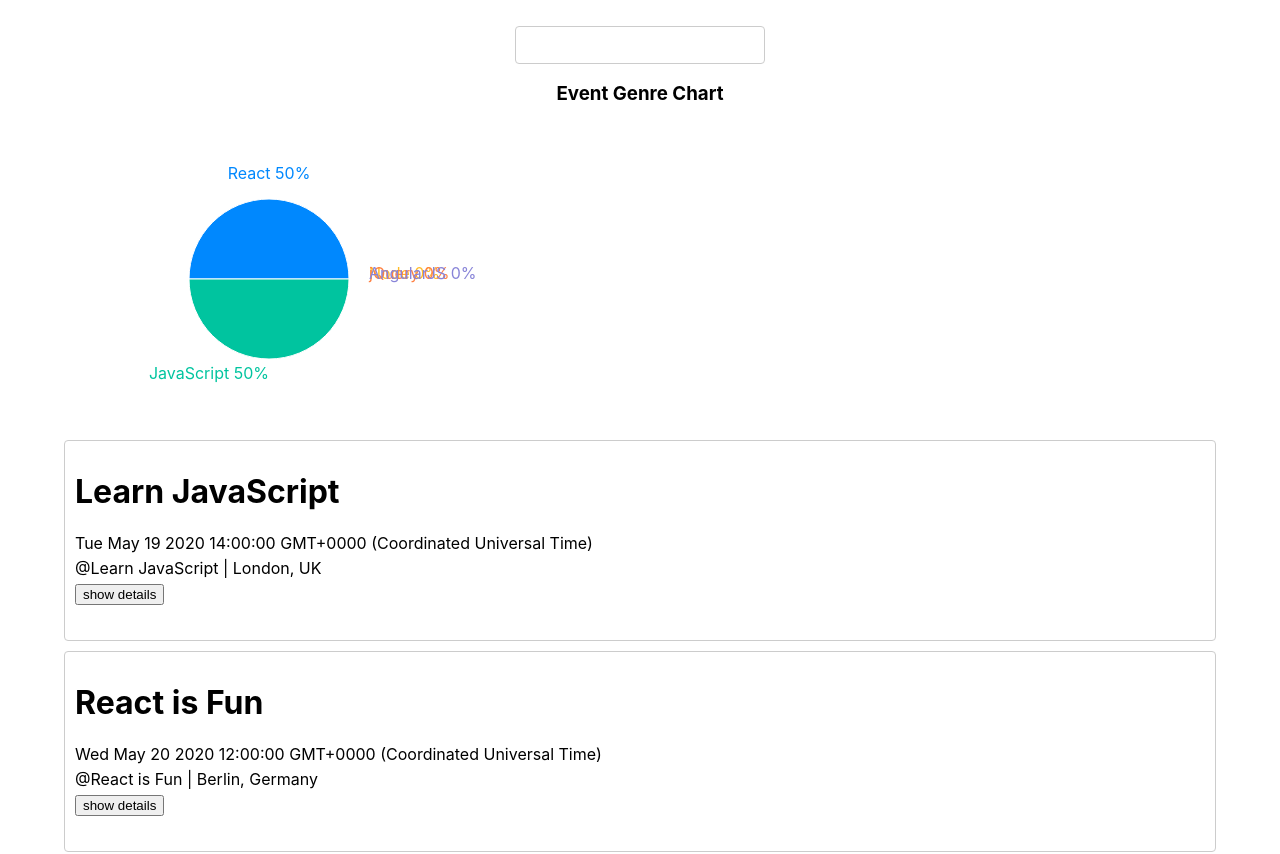
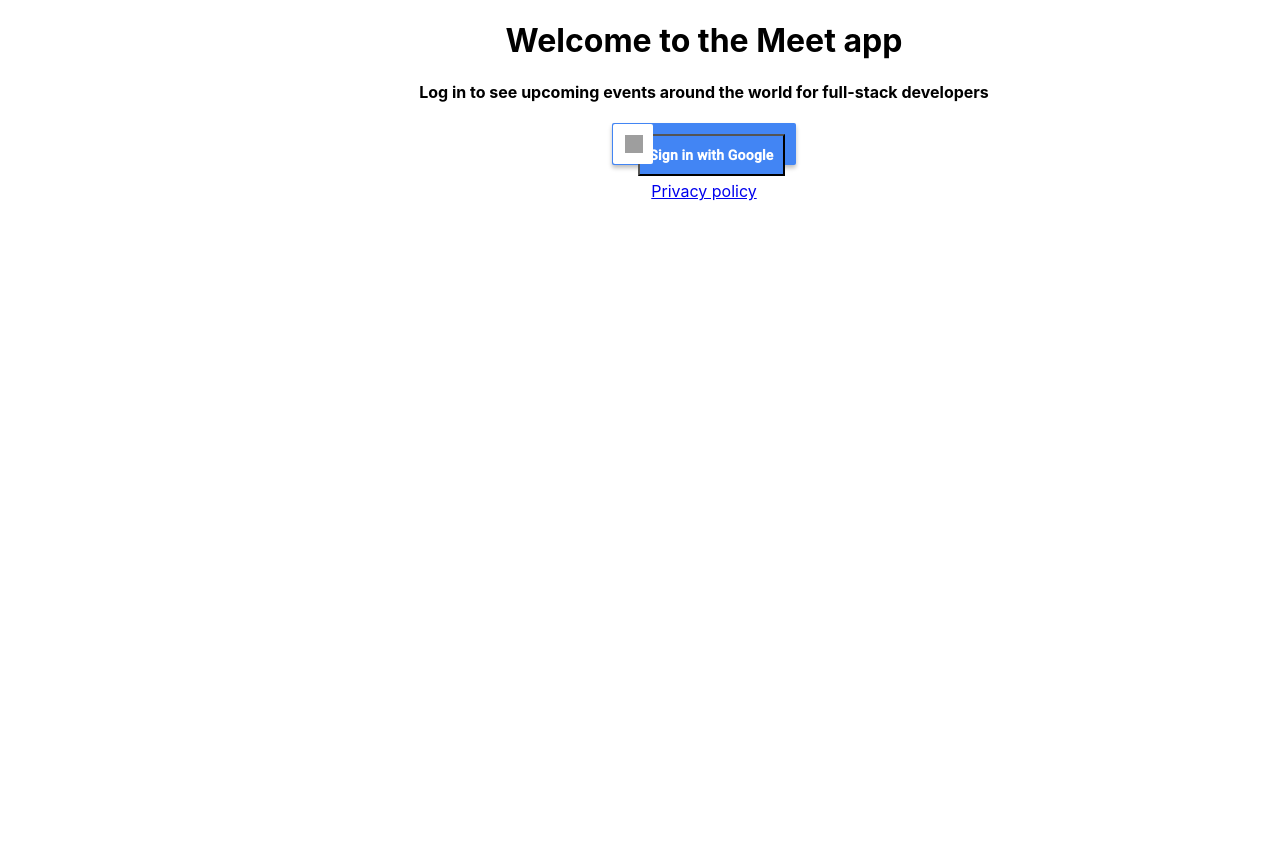
Before and after one commit to Alen245/meet, a React (Create React App) app: page / in a window 1280 px wide. Shown: the top 854 px of the page. After the commit the page ends 800 px from the top, so only its background shows below. Built offline with nearby package versions, Linux system fonts and the light colour scheme; grey boxes are pictures that could not be loaded.

Commit message:
4.10 fixed 1

```diff
--- a/src/App.js
+++ b/src/App.js
@@ -1,11 +1,12 @@
-import React, { Component } from 'react';
-import './App.css';
-import EventList from './EventList';
-import CitySearch from './CitySearch';
-import { getEvents, extractLocations } from './api';
-import './nprogress.css';
-import EventGenre from './EventGenre';
-import NumberOfEvents from './NumberOfEvents';
+import React, { Component } from "react";
+import "./App.css";
+import EventList from "./EventList";
+import CitySearch from "./CitySearch";
+import { getEvents, extractLocations } from "./api";
+import "./nprogress.css";
+import EventGenre from "./EventGenre";
+import NumberOfEvents from "./NumberOfEvents";
+import WelcomeScreen from "./WelcomeScreen";
 
 class App extends Component {
   state = {
@@ -13,8 +14,8 @@ class App extends Component {
     locations: [],
     eventCount: 32,
     selectedCity: null,
-    warningText: '',
-    showWelcomeScreen: undefined,
+    warningText: "",
+    isLoggedIn: false,
   };
 
   componentDidMount() {
@@ -30,11 +31,22 @@ class App extends Component {
     });
   };
 
+  handleLogin = () => {
+    // Perform login logic here, e.g., authenticate with Google
+
+    // If login is successful, update the state
+    this.setState({ isLoggedIn: true });
+  };
+
   render() {
-    const { events, locations } = this.state;
+    const { events, locations, isLoggedIn } = this.state;
 
     return (
       <div className="App">
+        {!isLoggedIn ? (
+          <WelcomeScreen handleLogin={this.handleLogin} />
+        ) : (
+          <>
             <CitySearch locations={locations} updateEvents={this.updateEvents} />
             <EventGenre events={events} />
             <EventList events={events} />
@@ -42,6 +54,8 @@ class App extends Component {
               numberOfEvents={this.state.numberOfEvents}
               updateEvents={this.updateEvents}
             />
+          </>
+        )}
       </div>
     );
   }
--- /dev/null
+++ b/src/WelcomeScreen.css
@@ -0,0 +1,66 @@
+.WelcomeScreen {
+    position: fixed;
+    width: 100%;
+    height: 100%;
+    top: 0;
+    background: white;
+  }
+
+  .login-button {
+    color: #494949;
+    text-transform: uppercase;
+    text-decoration: none;
+    background: #ffffff;
+    border: 4px solid #494949;
+    display: inline-block;
+    transition: all 0.4s ease 0s;
+    min-width: 10rem;
+    margin: 1rem;
+  }
+
+  .google-btn {
+    width: 184px;
+    height: 42px;
+    margin: 1rem;
+    background-color: #4285f4;
+    border-radius: 2px;
+    box-shadow: 0 3px 4px 0 rgba(0, 0, 0, 0.25);
+  }
+
+  .google-btn:hover {
+    box-shadow: 0 0 6px #4285f4;
+  }
+
+  .google-btn:active {
+    background: #1669f2;
+  }
+
+  .google-icon-wrapper {
+    position: absolute;
+    margin-top: 1px;
+    margin-left: 1px;
+    width: 40px;
+    height: 40px;
+    border-radius: 2px;
+    background-color: #fff;
+  }
+
+  .google-icon {
+    position: absolute;
+    margin-top: 11px;
+    margin-left: -8px;
+    width: 18px;
+    height: 18px;
+  }
+
+  .btn-text {
+    float: right;
+    color: #fff;
+    font-size: 14px;
+    letter-spacing: 0.2px;
+    font-family: "Roboto";
+    background-color: #4285f4;
+    width: 80%;
+    height: 100%;
+    text-align: center;
+  }
--- /dev/null
+++ b/src/WelcomeScreen.jsx
@@ -0,0 +1,34 @@
+import React from "react";
+import "./WelcomeScreen.css";
+
+function WelcomeScreen(props) {
+	return (
+		<div className="WelcomeScreen">
+			<h1>Welcome to the Meet app</h1>
+			<h4>Log in to see upcoming events around the world for full-stack developers</h4>
+			<div className="button_cont" align="center">
+				<div className="google-btn">
+					<div className="google-icon-wrapper">
+						<img
+							className="google-icon"
+							src="https://upload.wikimedia.org/wikipedia/commons/5/53/Google_%22G%22_Logo.svg"
+							alt="Google sign-in"
+						/>
+					</div>
+					<button
+						onClick={props.handleLogin}
+						rel="nofollow noopener"
+						className="btn-text"
+					>
+						<b>Sign in with Google</b>
+					</button>
+				</div>
+			</div>
+			<a href="https://Alen245.github.io/meet/privacy.html" rel="nofollow noopener">
+				Privacy policy
+			</a>
+		</div>
+	);
+}
+
+export default WelcomeScreen;
```
Lines whose indentation alone changed are shown as unchanged.
